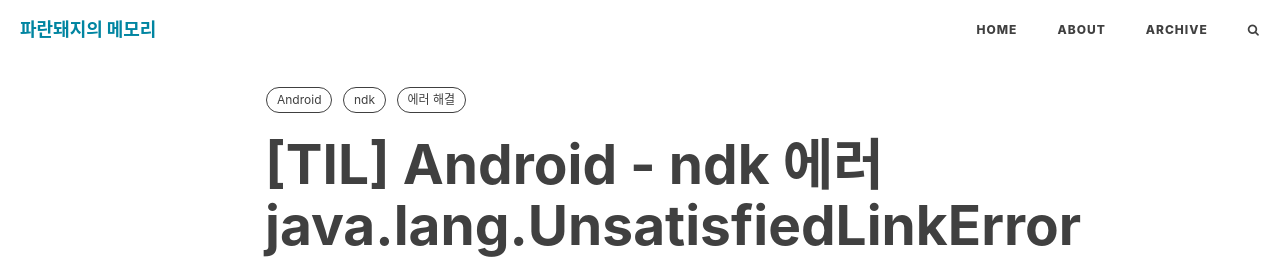
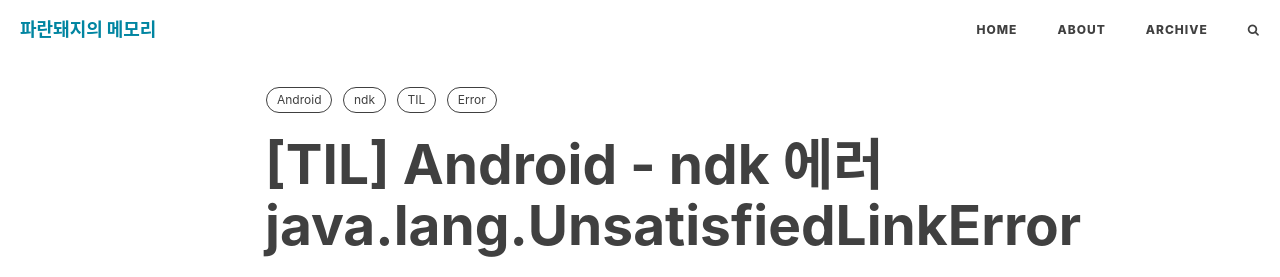
Before and after one commit to yongwooLeePb/raindragonn.github.io, a Jekyll site: the page built from _posts/2021-05-07-[TIL] Android - ndk 에러 java.lang.UnsatisfiedLinkError.md, in a window 1280 px wide and 900 px high. Shown: the top 277 px of the window. Built offline with Jekyll 4.4.1, drawn with Linux system fonts in a browser that asks for light colours; nearby versions of some CDN libraries; comment, search, counter and statistics services are not loaded.

Commit message:
Update 2021-05-07-[TIL] Android - ndk 에러 java.lang.UnsatisfiedLinkError.md

```diff
--- a/_posts/2021-05-07-[TIL] Android - ndk 에러 java.lang.UnsatisfiedLinkError.md
+++ b/_posts/2021-05-07-[TIL] Android - ndk 에러 java.lang.UnsatisfiedLinkError.md
@@ -10,7 +10,8 @@
 tags:
     - Android
     - ndk
-    - 에러 해결
+    - TIL
+    - Error
 ---
 
 최근에 개인앱을 업데이트 하기 위해 프로덕션에 새 버전을 만들어 올렸는데 검토중에
```
